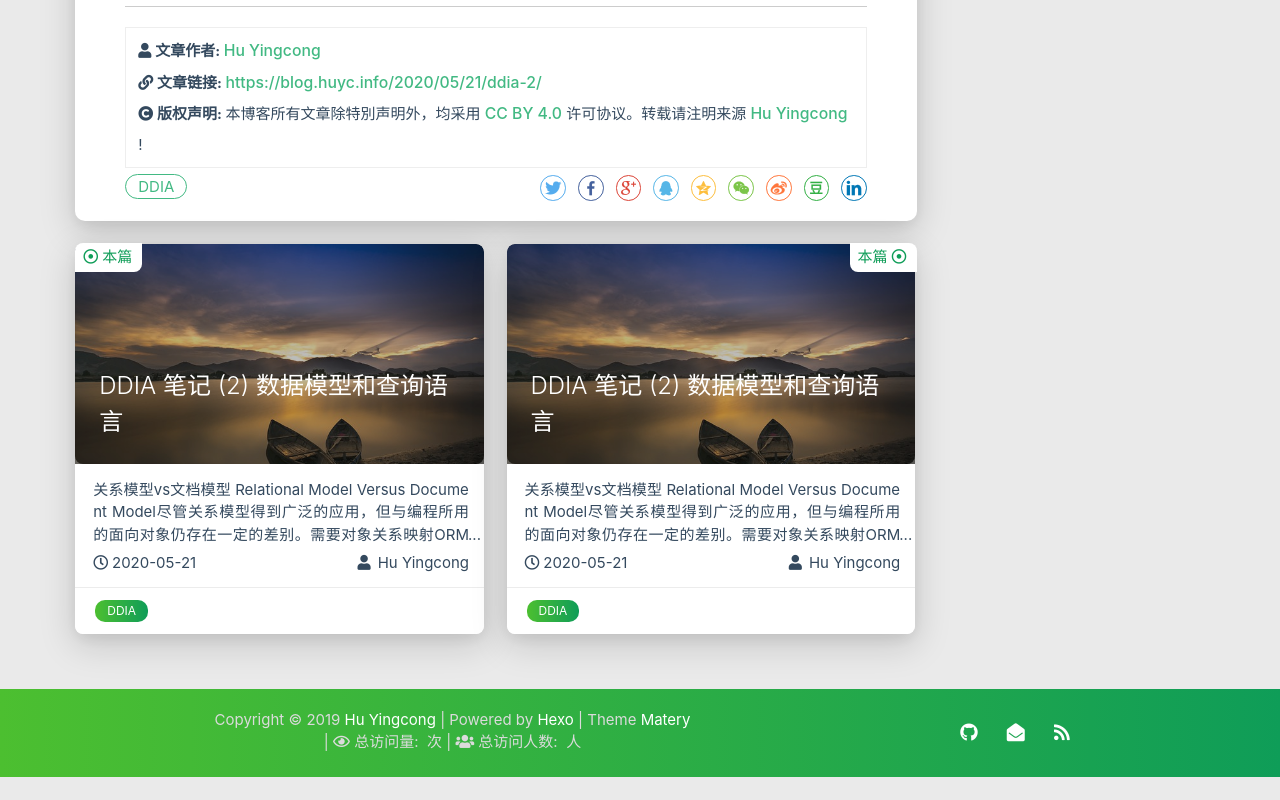
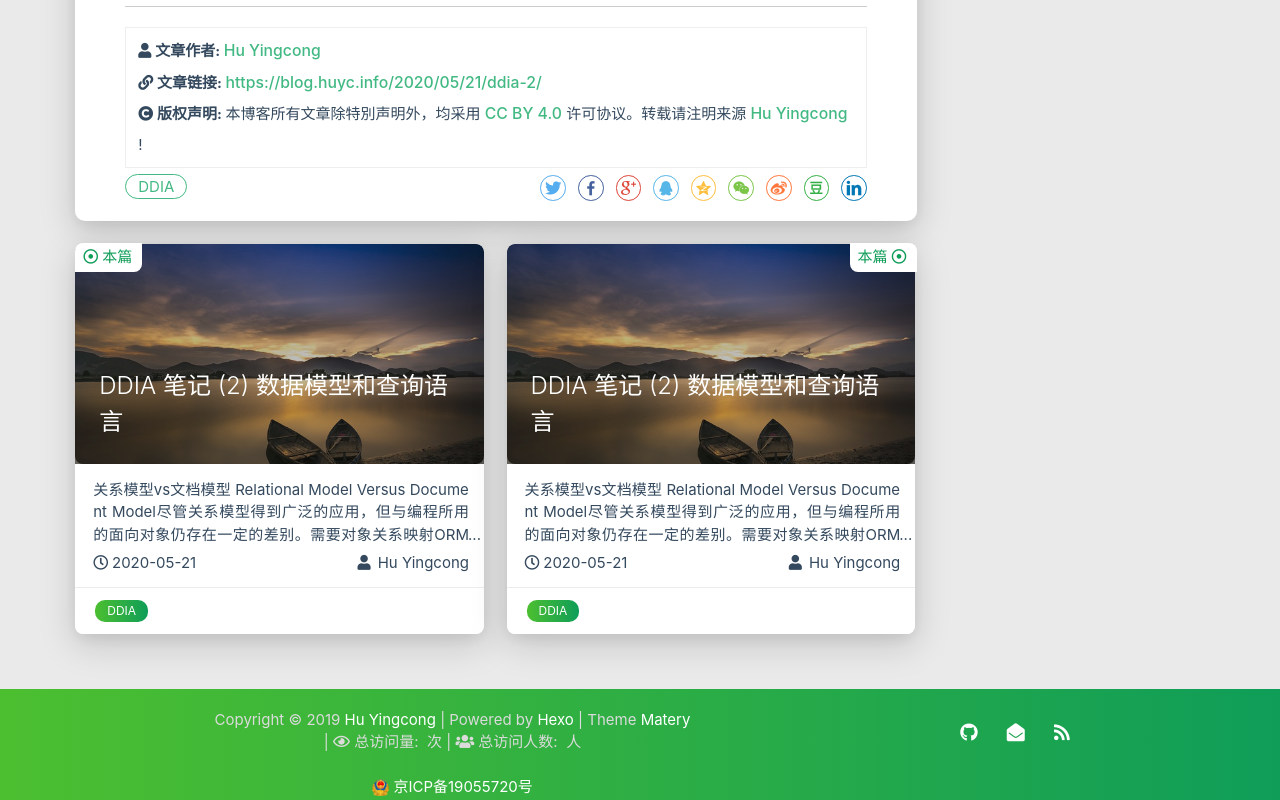
Before and after one commit to huiscool/blog-web, a plain HTML site: page 2020/05/21/ddia-2/index.html in a window 1280 px wide. Shown: the part 3324-4124 px from the top of the page. Before the commit the page ends 4101 px from the top, so only its background shows below. Drawn offline with Linux system fonts and the light colour scheme; some packages are replaced by stand-ins of ours; a script that the page names is missing.

Commit message:
Site updated: 2020-05-21 23:44:15

```diff
--- a/2020/05/21/ddia-2/index.html
+++ b/2020/05/21/ddia-2/index.html
@@ -954,6 +954,10 @@ code[class*="language-"], pre[class*="language-"] { white-space: pre !important;
 
             <br>
 
+            <span id="icp"><img src="/medias/icp.png" style="vertical-align: text-bottom;" />
+                <a href="http://www.beian.miit.gov.cn/" target="_blank">京ICP备19055720号</a>
+            </span>
+
         </div>
         <div class="col s12 m4 l4 social-link social-statis">
     <a href="https://github.com/huiscool" class="tooltipped" target="_blank" data-tooltip="访问我的GitHub" data-position="top" data-delay="50">
```
Also changed, not shown: about/index.html (+4 -0 lines), archives/2020/05/index.html (+4 -0 lines), archives/2020/index.html (+4 -0 lines), archives/index.html (+4 -0 lines), categories/index.html (+4 -0 lines), contact/index.html (+4 -0 lines), index.html (+4 -0 lines), tags/DDIA/index.html (+4 -0 lines), tags/index.html (+4 -0 lines).
